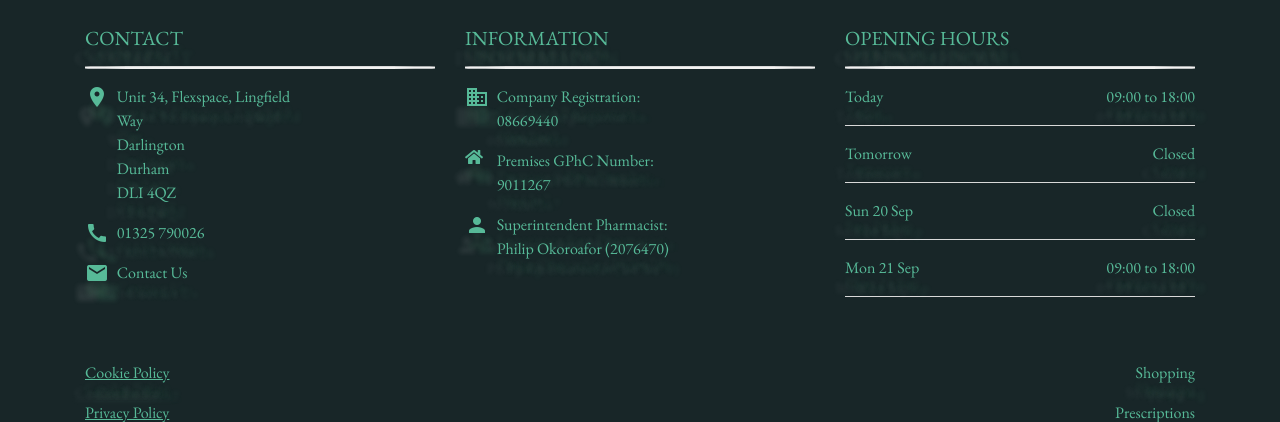
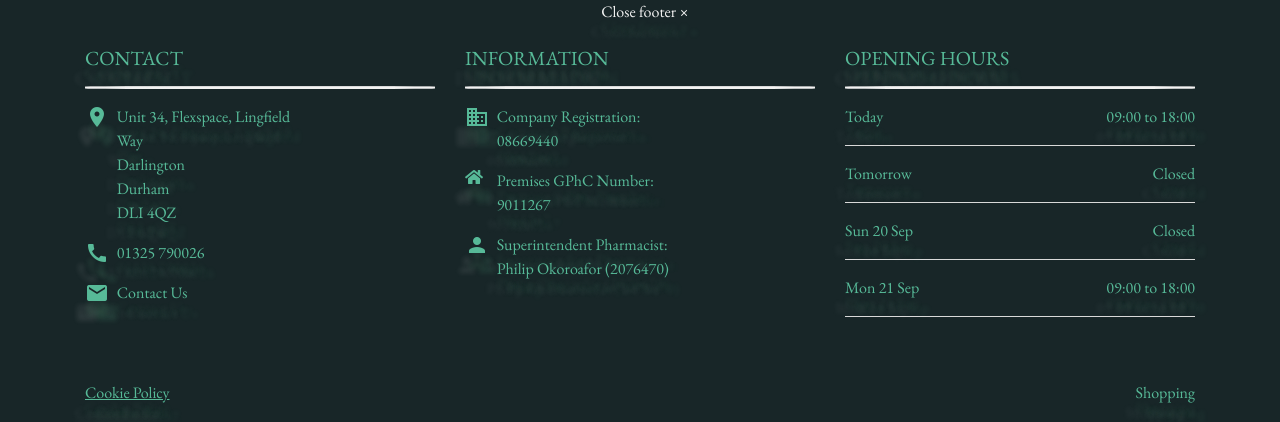
Before and after one commit to eoadeka/lingfield-pharmacy-with-django, a Django app: page /more-info/ in a window 1280 px wide. Shown: the top 422 px of the page. Run offline with Django 3.2, Linux system fonts and the light colour scheme; some libraries are stand-ins or nearby versions.

Commit message:
Added goBack()

```diff
--- a/lingfield/templates/lingfield/footer.html
+++ b/lingfield/templates/lingfield/footer.html
@@ -25,9 +25,9 @@
 
     <footer  style="color: #57BA98;">
         <div class="container">
-            <!-- <div class="container" style="height: 20px;">
-                <p class="fixed-top text-center col-lg-12 col-md-12 col-sm-12" ><a href="javascript:void(0)" class="closebtn" onclick="closeFooter()" style="text-decoration: none; margin-left: 10px;color: #F2F2F2;">Close footer &times;</a></p>
-            </div> -->
+            <div class="container mt-4" style="height: 20px;">
+                <p class="fixed-top text-center col-lg-12 col-md-12 col-sm-12" ><a href="#" class="closebtn" onclick="goBack()" style="text-decoration: none; margin-left: 10px;color: #F2F2F2;">Close footer &times;</a></p>
+            </div>
 
             <div class="row">
                 <div class="animate-this col-lg-4 col-md-12 col-sm-12">
@@ -135,5 +135,10 @@
 	<script src="https://stackpath.bootstrapcdn.com/bootstrap/4.5.2/js/bootstrap.min.js" integrity="sha384-B4gt1jrGC7Jh4AgTPSdUtOBvfO8shuf57BaghqFfPlYxofvL8/KUEfYiJOMMV+rV" crossorigin="anonymous"></script>
 
     <script src="{% static 'js/index.js' %}"></script>
+    <script>
+        function goBack() {
+            window.history.back();
+        }
+    </script>
 
 </body>
```
